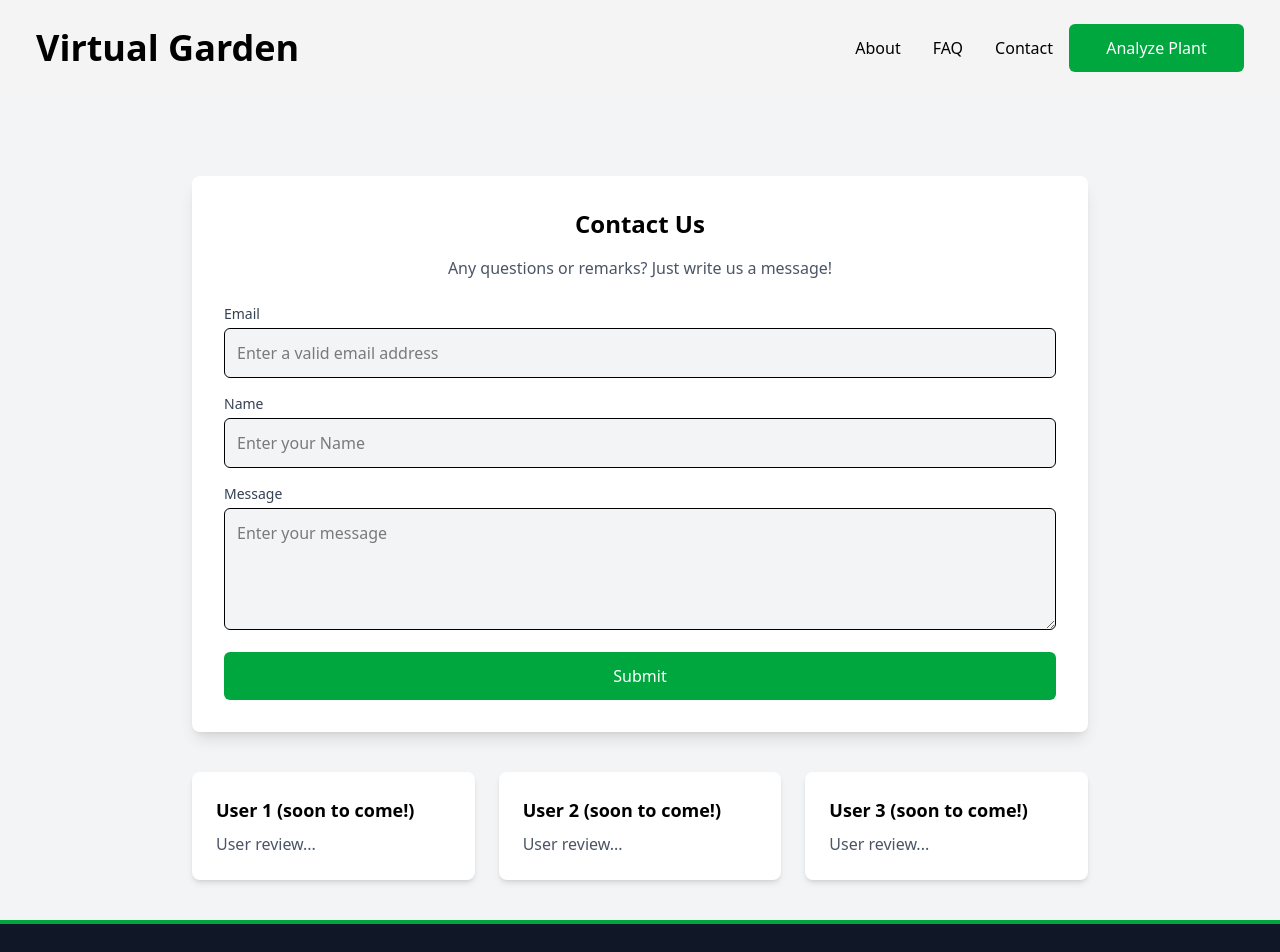
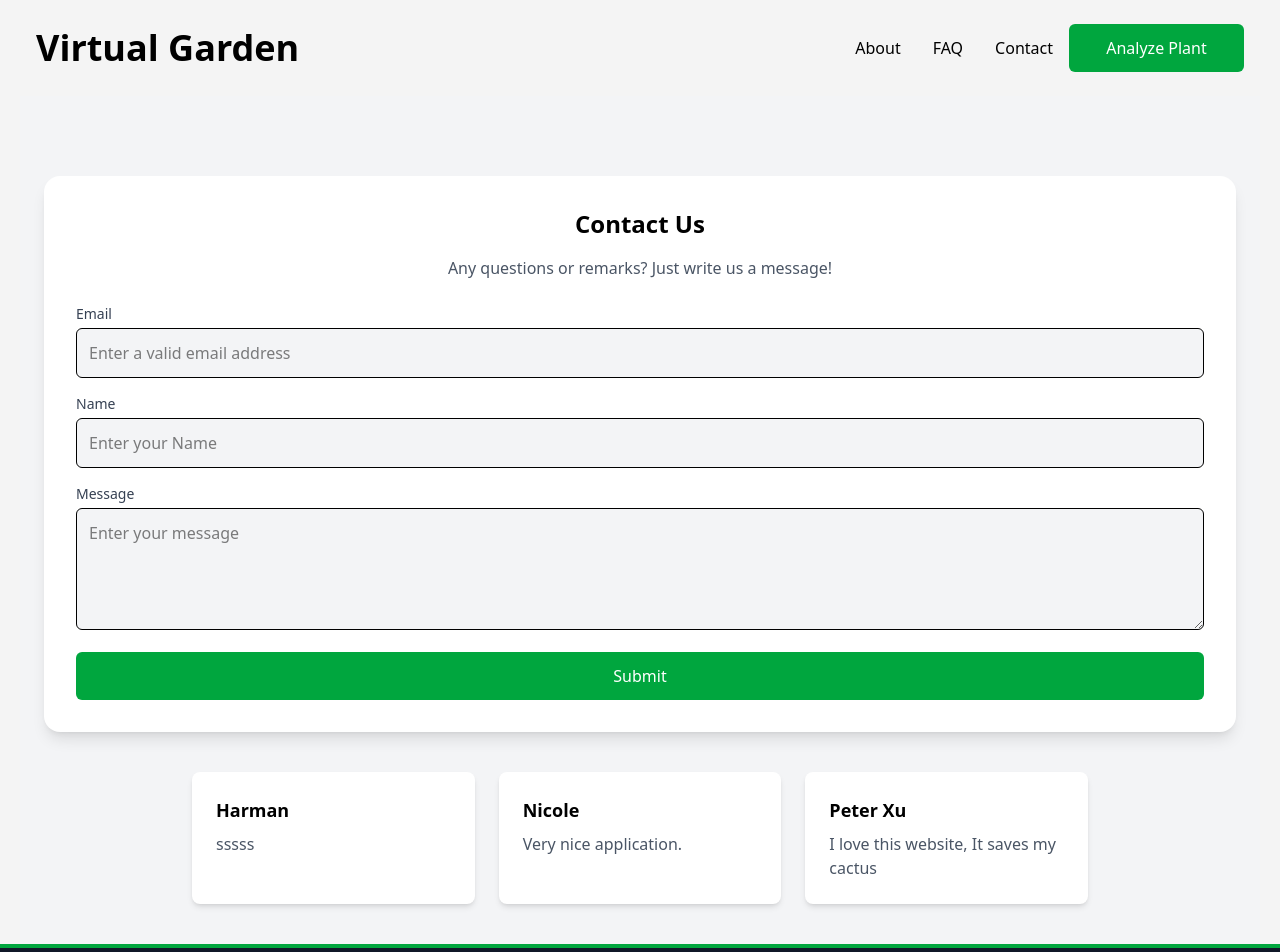
Before and after one commit to jxa94/Demo-deploy-for-vine-22, a React (Vite) app in the folder app/: page /Contact in a window 1280 px wide. Shown: the top 952 px of the page. Built offline with nearby package versions, Linux system fonts and the light colour scheme; no server answers.

Commit message:
Update from project.

```diff
--- a/app/src/components/Navbar.jsx
+++ b/app/src/components/Navbar.jsx
@@ -1,24 +1,42 @@
-import React from 'react'
-import { Link } from 'react-router-dom'
+import React from 'react';
+import { Link, useLocation } from 'react-router-dom';
 
-const Navbar = () => {
+const Navbar = ({ onReset }) => {
+  const location = useLocation();
+
+  const handleButtonClick = () => {
+    if (location.pathname === '/Upload' && onReset) {
+      // If on the Upload page, call the reset function
+      onReset();
+    }
+  };
+
   return (
     <div className='flex justify-between items-center h-24 max-w-[1240px] mx-auto px-4 text-black'>
-        <h1 className='w-full text-4xl font-bold'><Link to="/">Virtual Garden</Link></h1>
-        <ul className='flex' >
+      <h1 className='w-full text-4xl font-bold'>
+        <Link to="/">Virtual Garden</Link>
+      </h1>
+      <ul className='flex'>
         <li className='p-4 transition-all duration-1000 text-black hover:text-green-600'>
           <Link to="/About">About</Link>
-            </li> {/* Link to About */}
-            <li className='p-4 transition-all duration-1000 text-black hover:text-green-600'>
-              <Link to="/FAQ">FAQ</Link> {/* Link to FAQ */}
         </li>
         <li className='p-4 transition-all duration-1000 text-black hover:text-green-600'>
-              <Link to="/Contact">Contact</Link> {/* Link to FAQ */}
+          <Link to="/FAQ">FAQ</Link>
+        </li>
+        <li className='p-4 transition-all duration-1000 text-black hover:text-green-600'>
+          <Link to="/Contact">Contact</Link>
         </li>
       </ul>
-        <Link to="/Upload"><button className='bg-green-600 text-white w-[175px] rounded-md font-medium my-6 mx-auto px-6 py-3 cursor-pointer hover:bg-green-700 transition duration-300'>Analyze Plant</button></Link>
+      <Link to="/Upload">
+        <button
+          className='bg-green-600 text-white w-[175px] rounded-md font-medium my-6 mx-auto px-6 py-3 cursor-pointer hover:bg-green-700 transition duration-300'
+          onClick={handleButtonClick}
+        >
+          Analyze Plant
+        </button>
+      </Link>
     </div>
-  )
-}
+  );
+};
 
-export default Navbar
+export default Navbar;
--- a/app/src/index.css
+++ b/app/src/index.css
@@ -5,3 +5,6 @@
 body {
   background-color: #F4F4F4;
 }
+html {
+  overflow-y: scroll;
+}
--- a/app/src/main.jsx
+++ b/app/src/main.jsx
@@ -2,6 +2,14 @@ import { StrictMode } from 'react'
 import { createRoot } from 'react-dom/client'
 import './index.css'
 import App from './App.jsx'
+import iconPath from './assets/icon.png'
+
+const link = document.createElement('link')
+link.rel = 'icon'
+link.href = iconPath
+document.head.appendChild(link)
+
+document.title = 'Virtual Garden'
 
 // Does not need to be modified
 createRoot(document.getElementById('root')).render(
--- a/app/src/pages/About.jsx
+++ b/app/src/pages/About.jsx
@@ -6,9 +6,9 @@ const About = () => {
     return (
       <div className="bg-gray-100 min-h-screen">
         <Navbar />
-        <div className="md:text-center max-w-5xl mx-auto px-6 py-12">
+        <div className="md:text-center max-w-[1240px] mx-auto px-6 py-12">
             <div className="bg-white p-6 rounded-2xl shadow-lg mb-6">
-                <h2 className="text-2xl font-semibold text-gray-800">About Digital Garden</h2>
+                <h2 className="text-2xl font-semibold text-gray-800">About Virtual Garden</h2>
                 <p className="text-gray-600 mt-2">
                 Placeholder: Includes description of app, value to users, how to use, etc.
                 </p>
--- a/app/src/pages/Contact.jsx
+++ b/app/src/pages/Contact.jsx
@@ -39,8 +39,8 @@ const ContactPage = () => {
     return (
         <div>
             <Navbar />
-            <div className="min-h-screen flex flex-col items-center justify-start pt-20 bg-gray-100 py-10">
-                <div className="bg-white p-8 rounded-lg shadow-lg max-w-4xl w-full">
+            <div className="min-h-screen flex flex-col items-center justify-start px-6 pt-20 bg-gray-100 py-10 max-w-[1240px] mx-auto">
+                <div className="bg-white p-8 rounded-2xl shadow-lg  w-full">
                     <h2 className="text-2xl font-bold text-center mb-4">Contact Us</h2>
                     <p className="text-gray-600 text-center mb-6">Any questions or remarks? Just write us a message!</p>
 
@@ -100,16 +100,16 @@ const ContactPage = () => {
 
                 <div className="grid grid-cols-1 md:grid-cols-3 gap-6 max-w-4xl w-full mt-10">
                     <div className="bg-white p-6 rounded-lg shadow-md">
-                        <h3 className="font-bold text-lg mb-2">User 1 (soon to come!)</h3>
-                        <p className="text-gray-600">User review...</p>
+                        <h3 className="font-bold text-lg mb-2">Harman</h3>
+                        <p className="text-gray-600">sssss</p>
                     </div>
                     <div className="bg-white p-6 rounded-lg shadow-md">
-                        <h3 className="font-bold text-lg mb-2">User 2 (soon to come!)</h3>
-                        <p className="text-gray-600">User review...</p>
+                        <h3 className="font-bold text-lg mb-2">Nicole</h3>
+                        <p className="text-gray-600">Very nice application.</p>
                     </div>
                     <div className="bg-white p-6 rounded-lg shadow-md">
-                        <h3 className="font-bold text-lg mb-2">User 3 (soon to come!)</h3>
-                        <p className="text-gray-600">User review...</p>
+                        <h3 className="font-bold text-lg mb-2">Peter Xu</h3>
+                        <p className="text-gray-600">I love this website, It saves my cactus</p>
                     </div>
                     {/* Add or edit user reviews as needed */}
                 </div>
--- a/app/src/pages/FAQ.jsx
+++ b/app/src/pages/FAQ.jsx
@@ -8,9 +8,9 @@ const FAQ = () => {
 
     const faqs = [
         { question: "What if the weather doesn't display?", answer: "If the webpage does not display the weather, please ensure that location access is granted and try uploading the photo again." },
-        { question: "Question 2?", answer: "Answer to question 2..." },
-        { question: "Question 3?", answer: "Answer to question 3..." }
-
+        { question: " Can I upload multiple plants in one photo?", answer: "It's recommended to upload one plant in one photo. If there are multiple plants, the AI may misidentify the species or provide inaccurate health information." },
+        { question: "Does the website store my plant data?", answer: "Sorry, we don't have the function yet. The data will be delete after you exist the analyze page." },
+        { question: "How often should I check the plant health updates?", answer: "You can check as often as you'd like! However, we suggest uploading a new photo every 1–2 weeks or after any major change in appearance to monitor your plant's condition." }
         /* Add or edit questions and answers as needed */
     ];
 
@@ -21,8 +21,8 @@ const FAQ = () => {
 return (
     <div>
         <Navbar />
-        <div className="max-w-5xl mx-auto p-6">
-            <h2 className="text-2xl font-bold text-center mb-6">Frequently Asked Questions</h2>
+        <div className="max-w-[1240px] mx-auto p-6">
+            <h2 className="text-2xl font-bold text-center mb-6 ">Frequently Asked Questions</h2>
             <div className="bg-white p-6 rounded-2xl shadow-lg mb-6">
                 {faqs.map((faq, index) => (
                     <div key={index} className="p-4">
--- a/app/src/pages/Upload.css
+++ b/app/src/pages/Upload.css
@@ -19,12 +19,7 @@
 
 .upload-container h1 {
   font-size: 32px;
-  margin-bottom: 20px;
-  color: #333;
-}
-
-.upload-container h2 {
-  font-size: 28px;
+  font-weight: bold;
   margin-bottom: 20px;
   color: #333;
 }
@@ -296,7 +291,7 @@
 }
 
 .weather-inline h4 {
-  color: #2E7D32;
+  color: #333;
   font-size: 22px;
   font-weight: bold;
   margin-top: 0;
@@ -393,7 +388,7 @@
 }
 
 .forecast-inline h4 {
-  color: #2E7D32;
+  color: #333;
   font-size: 22px;
   font-weight: bold;
   margin-top: 0;
--- a/app/src/pages/Upload.jsx
+++ b/app/src/pages/Upload.jsx
@@ -1,6 +1,8 @@
 import React, { useState, useEffect } from 'react';
 import Navbar from '../components/Navbar';
 import "./Upload.css";
+
+console.log("Environment Variables:", import.meta.env); // Debugging environment variables
 
 const GOOGLE_API_KEY = import.meta.env.VITE_GOOGLE_API_KEY;
 const GEMINI_API_ENDPOINT = "https://generativelanguage.googleapis.com/v1beta/models/gemini-2.0-flash:generateContent";
@@ -134,6 +136,12 @@ const Upload = () => {
       default:
         return '☁️';
     }
+  };
+
+  const resetAnalysis = () => {
+    setPlantInfo(null);
+    setSelectedFile(null);
+    setPreviewUrl('');
   };
 
   const handleFileChange = (event) => {
@@ -403,11 +411,11 @@ Please provide care recommendations considering these weather conditions.
 
   return (
     <div>
-      <Navbar />
+      <Navbar onReset={resetAnalysis} />
       <div className="upload-page">
         {!loading && !plantInfo && (
           <div className="upload-container">
-            <h1>Digital Garden</h1>
+            <h1>Analyze Your Plant</h1>
             <div
               className={`upload-area ${previewUrl ? 'with-preview' : ''}`}
               onDragOver={handleDragOver}
@@ -453,7 +461,7 @@ Please provide care recommendations considering these weather conditions.
 
       {loading && (
         <div className="upload-container">
-          <h2>Upload Photo Of Plant</h2>
+          <h1>Analyze Your Plant</h1>
           {previewUrl && <img src={previewUrl} alt="Preview" className="preview-image" />}
           <div className="analyzing-container">
             <div className="analyzing-text">Analyzing...</div>
@@ -628,11 +636,7 @@ Please provide care recommendations considering these weather conditions.
             </div>
           </div>
 
-          <a href="#" className="analyze-another-btn" onClick={() => {
-            setPlantInfo(null);
-            setSelectedFile(null);
-            setPreviewUrl('');
-          }}>
+          <a href="#" className="analyze-another-btn" onClick={resetAnalysis}>
             Analyze Another Plant
           </a>
         </>
```
Also changed, not shown: app/src/assets/icon.png (added). Lines whose indentation alone changed are shown as unchanged.
